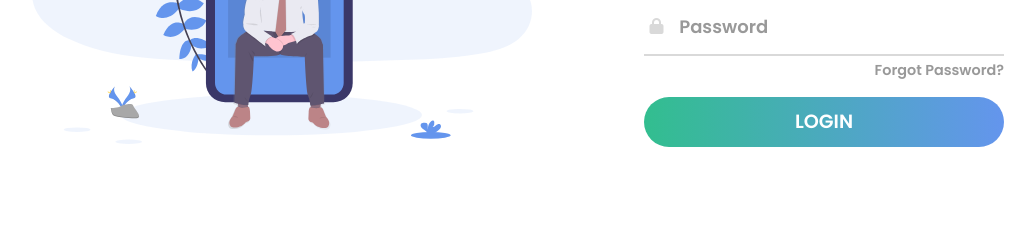
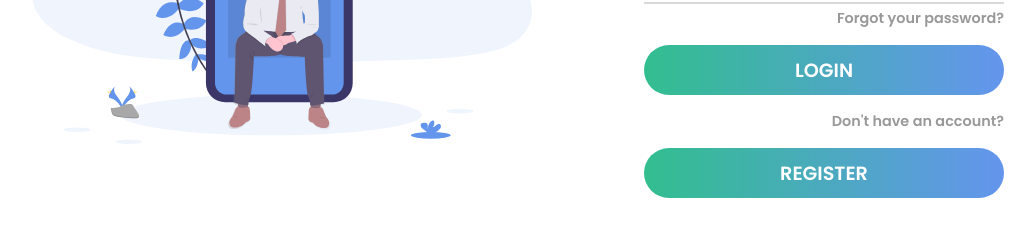
Before and after one commit to sabysahoo/Responsive-Login, a plain HTML site: page index.html in a window 1280 px wide. Shown: the part 464-700 px from the top of the page, without its empty margins (52-1087 px from the left). Drawn offline with Linux system fonts and the light colour scheme.

Commit message:
Register option added

```diff
--- a/index.html
+++ b/index.html
@@ -34,8 +34,10 @@
            		    	<input type="password" class="input">
             	   </div>
             	</div>
-            	<a href="#">Forgot Password?</a>
+            	<a href="#">Forgot your password?</a>
             	<input type="submit" class="btn" value="Login">
+            	<a href="#">Don't have an account?</a>
+            	<input type="submit" class="btn" value="Register">
             </form>
         </div>
     </div>
```
